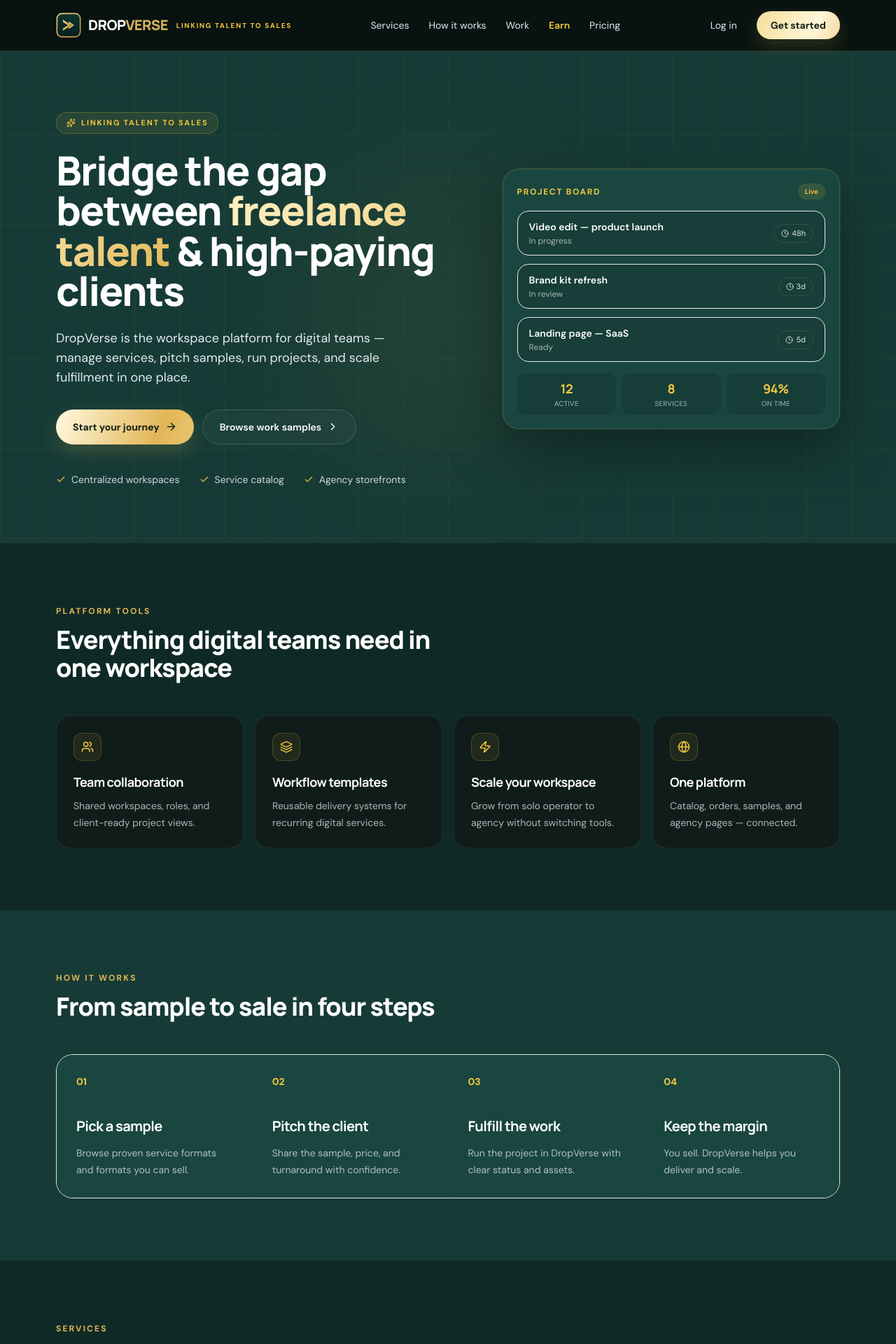
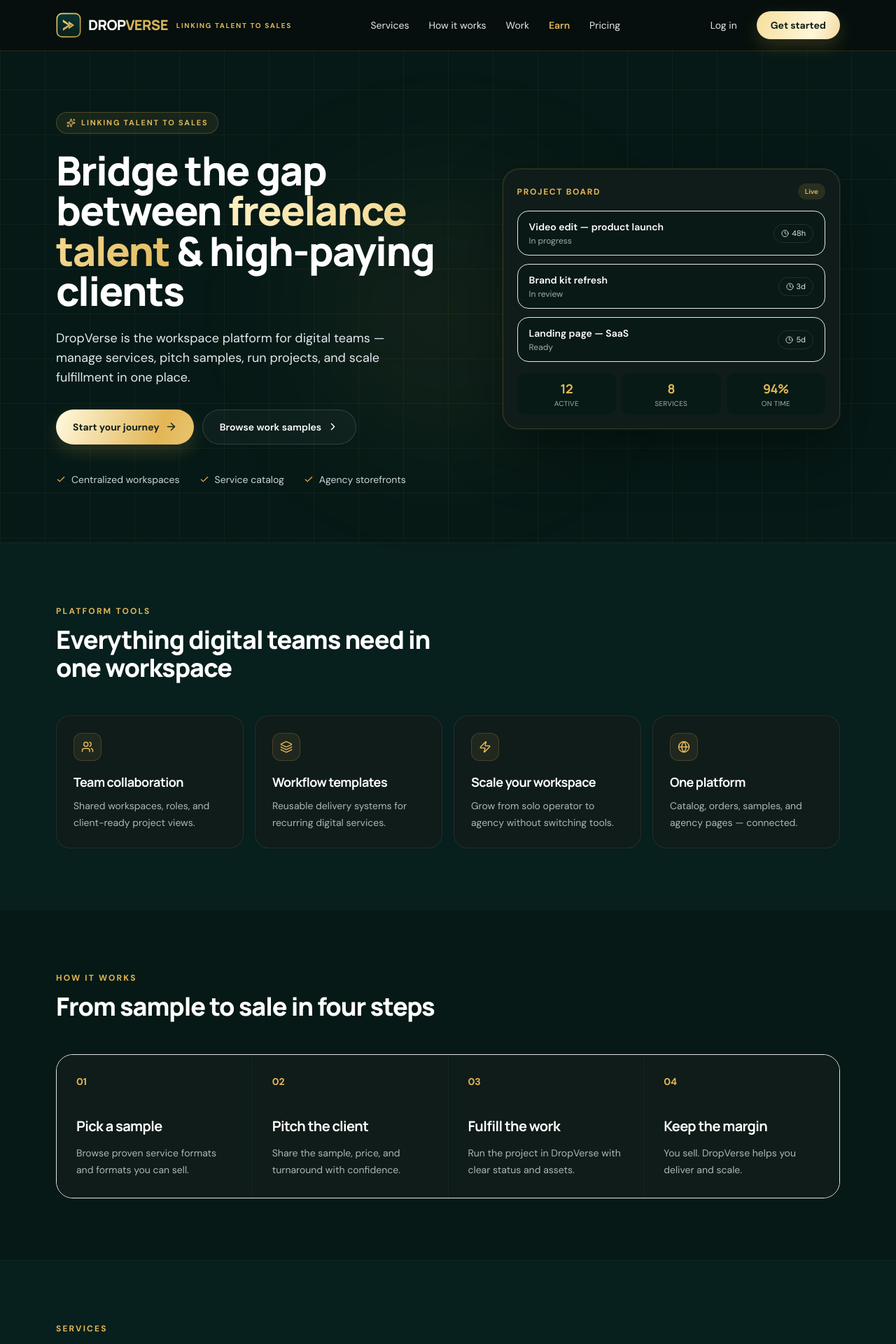
Before and after one commit to dropverseagency/dropverse, a Next.js app: page / in a window 1280 px wide. Shown: the top 1920 px of the page at 70% size. Built offline with nearby package versions, Linux system fonts and the light colour scheme; no server answers.

Commit message:
style: map landing hard-coded colors to original dark palette

```diff
--- a/app/page.tsx
+++ b/app/page.tsx
@@ -66,19 +66,19 @@ function UserMenu({ user, isAdmin = false }: { user: { name?: string | null; ema
     <div className="relative">
       <button
         onClick={() => setOpen((o) => !o)}
-        className="flex items-center gap-2 rounded-full border border-[rgba(243,200,62,0.35)] bg-[rgba(243,200,62,0.08)] px-4 py-2 text-sm font-semibold text-[#f3c83e] transition hover:border-[rgba(243,200,62,0.6)] hover:bg-[rgba(243,200,62,0.14)]"
+        className="flex items-center gap-2 rounded-full border border-[rgba(226,182,86,0.35)] bg-[rgba(226,182,86,0.08)] px-4 py-2 text-sm font-semibold text-[#e2b656] transition hover:border-[rgba(226,182,86,0.6)] hover:bg-[rgba(226,182,86,0.14)]"
         aria-haspopup="true"
         aria-expanded={open}
       >
-        <span className="flex h-6 w-6 items-center justify-center rounded-full bg-[#f3c83e] text-xs font-bold text-[#0f2a26]">
+        <span className="flex h-6 w-6 items-center justify-center rounded-full bg-[#e2b656] text-xs font-bold text-[#071f1d]">
           {(user.name || user.email || '?').trim().charAt(0).toUpperCase()}
         </span>
         <span className="max-w-[10rem] truncate">{user.name || user.email}</span>
       </button>
       {open && (
-        <div className="absolute right-0 z-50 mt-2 w-48 overflow-hidden rounded-xl border border-white/10 bg-[#1a4640] shadow-xl">
+        <div className="absolute right-0 z-50 mt-2 w-48 overflow-hidden rounded-xl border border-white/10 bg-[#101c19] shadow-xl">
           {isAdmin ? (
-            <Link href="/admin" onClick={() => setOpen(false)} className="block px-4 py-3 text-sm font-bold text-[#f3c83e] transition hover:bg-white/5">
+            <Link href="/admin" onClick={() => setOpen(false)} className="block px-4 py-3 text-sm font-bold text-[#e2b656] transition hover:bg-white/5">
               Admin Panel
             </Link>
           ) : null}
@@ -157,27 +157,27 @@ export default function Home() {
   }, [signedIn])
 
   return (
-    <main className="overflow-hidden bg-[#163b36] text-white">
+    <main className="overflow-hidden bg-[#061916] text-white">
       <header className="brand-header fixed left-0 right-0 top-0 z-50 border-b border-white/5 backdrop-blur-xl">
         <div className="container flex h-[4.5rem] items-center justify-between">
           <div className="flex items-center gap-3">
             <Brand />
-            <span className="hidden text-[10px] font-bold uppercase tracking-[0.16em] text-[#f3c83e] sm:inline">
+            <span className="hidden text-[10px] font-bold uppercase tracking-[0.16em] text-[#e2b656] sm:inline">
               Linking talent to sales
             </span>
           </div>
           <nav className="hidden items-center gap-7 text-sm text-[#e2e8f0] md:flex">
-            <a href="#services" className="hover:text-[#f3c83e]">Services</a>
-            <a href="#how" className="hover:text-[#f3c83e]">How it works</a>
-            <a href="#samples" className="hover:text-[#f3c83e]">Work</a>
-            <Link href="/earn" className="font-semibold text-[#f3c83e] hover:text-[#ffe08a]">Earn</Link>
-            <Link href="/pricing" className="hover:text-[#f3c83e]">Pricing</Link>
+            <a href="#services" className="hover:text-[#e2b656]">Services</a>
+            <a href="#how" className="hover:text-[#e2b656]">How it works</a>
+            <a href="#samples" className="hover:text-[#e2b656]">Work</a>
+            <Link href="/earn" className="font-semibold text-[#e2b656] hover:text-[#f6de9d]">Earn</Link>
+            <Link href="/pricing" className="hover:text-[#e2b656]">Pricing</Link>
           </nav>
           <div className="hidden items-center gap-3 md:flex">
             {signedIn && auth.user ? (
               <>
                 {isAdmin && (
-                  <Link href="/admin" className="inline-flex items-center gap-1.5 rounded-full border border-[rgba(243,200,62,0.4)] bg-[rgba(243,200,62,0.12)] px-3.5 py-2 text-sm font-bold text-[#f3c83e] transition hover:bg-[rgba(243,200,62,0.22)]">
+                  <Link href="/admin" className="inline-flex items-center gap-1.5 rounded-full border border-[rgba(226,182,86,0.4)] bg-[rgba(226,182,86,0.12)] px-3.5 py-2 text-sm font-bold text-[#e2b656] transition hover:bg-[rgba(226,182,86,0.22)]">
                     <ShieldCheck size={16} className="shrink-0 md:hidden" aria-label="Admin Panel" />
                     <span className="hidden md:inline">Admin</span>
                   </Link>
@@ -191,7 +191,7 @@ export default function Home() {
           </div>
           <div className="flex items-center gap-2.5 md:hidden">
             {isAdmin ? (
-              <Link href="/admin" className="flex h-9 w-9 items-center justify-center rounded-full border border-[rgba(243,200,62,0.4)] bg-[rgba(243,200,62,0.12)] text-[#f3c83e]" aria-label="Admin Panel">
+              <Link href="/admin" className="flex h-9 w-9 items-center justify-center rounded-full border border-[rgba(226,182,86,0.4)] bg-[rgba(226,182,86,0.12)] text-[#e2b656]" aria-label="Admin Panel">
                 <ShieldCheck size={17} />
               </Link>
             ) : null}
@@ -201,18 +201,18 @@ export default function Home() {
           </div>
         </div>
         {menu && (
-          <div className="border-t border-white/5 bg-[#0f2a26] p-5 md:hidden">
+          <div className="border-t border-white/5 bg-[#071f1d] p-5 md:hidden">
             <div className="container flex flex-col gap-5 text-[#e2e8f0]">
               <a href="#services" onClick={() => setMenu(false)}>Services</a>
               <a href="#how" onClick={() => setMenu(false)}>How it works</a>
               <a href="#samples" onClick={() => setMenu(false)}>Work</a>
-              <Link href="/earn" className="text-[#f3c83e]" onClick={() => setMenu(false)}>Earn With DropVerse →</Link>
+              <Link href="/earn" className="text-[#e2b656]" onClick={() => setMenu(false)}>Earn With DropVerse →</Link>
               <Link href="/pricing" onClick={() => setMenu(false)}>Pricing</Link>
-              {isAdmin ? <Link href="/admin" className="font-bold text-[#f3c83e]" onClick={() => setMenu(false)}>Admin Panel →</Link> : null}
+              {isAdmin ? <Link href="/admin" className="font-bold text-[#e2b656]" onClick={() => setMenu(false)}>Admin Panel →</Link> : null}
               {signedIn ? (
-                <Link href="/dashboard" className="text-[#f3c83e]" onClick={() => setMenu(false)}>Dashboard →</Link>
+                <Link href="/dashboard" className="text-[#e2b656]" onClick={() => setMenu(false)}>Dashboard →</Link>
               ) : (
-                <Link href="/login" className="text-[#f3c83e]">Get Started →</Link>
+                <Link href="/login" className="text-[#e2b656]">Get Started →</Link>
               )}
             </div>
           </div>
@@ -220,10 +220,10 @@ export default function Home() {
       </header>
 
       <section className="grid-bg relative flex min-h-[88vh] items-center pt-20">
-        <div className="absolute left-1/2 top-1/3 h-[380px] w-[380px] -translate-x-1/2 rounded-full bg-[rgba(243,200,62,0.06)] blur-[100px]" />
+        <div className="absolute left-1/2 top-1/3 h-[380px] w-[380px] -translate-x-1/2 rounded-full bg-[rgba(226,182,86,0.06)] blur-[100px]" />
         <div className="container relative grid items-center gap-12 py-20 lg:grid-cols-[1.1fr_0.9fr]">
           <motion.div variants={reveal} initial={reduceMotion ? false : 'hidden'} animate="show">
-            <motion.div variants={reveal} className="mb-6 inline-flex items-center gap-2 rounded-full border border-[rgba(243,200,62,0.25)] bg-[rgba(243,200,62,0.08)] px-3.5 py-1.5 text-[11px] font-bold uppercase tracking-[0.16em] text-[#f3c83e]">
+            <motion.div variants={reveal} className="mb-6 inline-flex items-center gap-2 rounded-full border border-[rgba(226,182,86,0.25)] bg-[rgba(226,182,86,0.08)] px-3.5 py-1.5 text-[11px] font-bold uppercase tracking-[0.16em] text-[#e2b656]">
               <Sparkles size={13} /> Linking talent to sales
             </motion.div>
             <motion.h1 variants={reveal} className="font-display text-[2.6rem] font-extrabold leading-[1.05] tracking-[-0.04em] sm:text-5xl lg:text-[3.6rem]">
@@ -237,26 +237,26 @@ export default function Home() {
                 {signedIn ? 'Create project' : 'Start your journey'}
                 <ArrowRight size={17} className="transition group-hover:translate-x-0.5" />
               </Link>
-              <a href="#samples" className="inline-flex items-center gap-2 rounded-full border border-white/15 bg-white/[0.03] px-6 py-3.5 text-sm font-semibold text-white transition hover:border-[rgba(243,200,62,0.4)]">
+              <a href="#samples" className="inline-flex items-center gap-2 rounded-full border border-white/15 bg-white/[0.03] px-6 py-3.5 text-sm font-semibold text-white transition hover:border-[rgba(226,182,86,0.4)]">
                 Browse work samples <ChevronRight size={17} />
               </a>
             </motion.div>
             <motion.div variants={reveal} className="mt-10 flex flex-wrap gap-x-7 gap-y-2 text-sm text-[#e2e8f0]/90">
-              <span className="inline-flex items-center gap-2"><Check size={14} className="text-[#f3c83e]" /> Centralized workspaces</span>
-              <span className="inline-flex items-center gap-2"><Check size={14} className="text-[#f3c83e]" /> Service catalog</span>
-              <span className="inline-flex items-center gap-2"><Check size={14} className="text-[#f3c83e]" /> Agency storefronts</span>
+              <span className="inline-flex items-center gap-2"><Check size={14} className="text-[#e2b656]" /> Centralized workspaces</span>
+              <span className="inline-flex items-center gap-2"><Check size={14} className="text-[#e2b656]" /> Service catalog</span>
+              <span className="inline-flex items-center gap-2"><Check size={14} className="text-[#e2b656]" /> Agency storefronts</span>
             </motion.div>
           </motion.div>
 
           <motion.div variants={reveal} initial={reduceMotion ? false : 'hidden'} animate="show" className="relative hidden lg:block">
-            <div className="glow float-slow rounded-3xl border border-[rgba(243,200,62,0.18)] bg-[#1a4640] p-5">
+            <div className="glow float-slow rounded-3xl border border-[rgba(226,182,86,0.18)] bg-[#101c19] p-5">
               <div className="mb-4 flex items-center justify-between">
-                <p className="text-xs font-bold uppercase tracking-[0.14em] text-[#f3c83e]">Project board</p>
-                <span className="rounded-full bg-[rgba(243,200,62,0.12)] px-2.5 py-1 text-[10px] font-semibold text-[#f3c83e]">Live</span>
+                <p className="text-xs font-bold uppercase tracking-[0.14em] text-[#e2b656]">Project board</p>
+                <span className="rounded-full bg-[rgba(226,182,86,0.12)] px-2.5 py-1 text-[10px] font-semibold text-[#e2b656]">Live</span>
               </div>
               <div className="space-y-3">
                 {[['Video edit — product launch', 'In progress', '48h'], ['Brand kit refresh', 'In review', '3d'], ['Landing page — SaaS', 'Ready', '5d']].map(([title, status, eta]) => (
-                  <div key={title} className="flex items-center justify-between rounded-2xl border border-white/8 bg-[#163b36]/70 px-4 py-3">
+                  <div key={title} className="flex items-center justify-between rounded-2xl border border-white/8 bg-[#061916]/70 px-4 py-3">
                     <div>
                       <p className="text-sm font-semibold text-white">{title}</p>
                       <p className="mt-0.5 text-xs text-[#e2e8f0]/70">{status}</p>
@@ -269,8 +269,8 @@ export default function Home() {
               </div>
               <div className="mt-4 grid grid-cols-3 gap-2">
                 {[['12', 'Active'], ['8', 'Services'], ['94%', 'On time']].map(([n, l]) => (
-                  <div key={l} className="rounded-xl bg-[#163b36]/80 px-3 py-2 text-center">
-                    <p className="font-display text-lg font-bold text-[#f3c83e]">{n}</p>
+                  <div key={l} className="rounded-xl bg-[#061916]/80 px-3 py-2 text-center">
+                    <p className="font-display text-lg font-bold text-[#e2b656]">{n}</p>
                     <p className="text-[10px] uppercase tracking-wide text-[#e2e8f0]/70">{l}</p>
                   </div>
                 ))}
@@ -280,7 +280,7 @@ export default function Home() {
         </div>
       </section>
 
-      <section id="about" className="section-pad border-t border-white/5 bg-[#0f2a26]">
+      <section id="about" className="section-pad border-t border-white/5 bg-[#071f1d]">
         <div className="container">
           <p className="eyebrow">Platform tools</p>
           <h2 className="font-display mt-3 max-w-xl text-3xl font-extrabold tracking-tight sm:text-4xl">Everything digital teams need in one workspace</h2>
@@ -299,8 +299,8 @@ export default function Home() {
           <h2 className="font-display mt-3 max-w-xl text-3xl font-extrabold tracking-tight sm:text-4xl">From sample to sale in four steps</h2>
           <div className="mt-12 grid gap-px overflow-hidden rounded-3xl border border-white/8 bg-white/5 md:grid-cols-4">
             {[['01', 'Pick a sample', 'Browse proven service formats and formats you can sell.'], ['02', 'Pitch the client', 'Share the sample, price, and turnaround with confidence.'], ['03', 'Fulfill the work', 'Run the project in DropVerse with clear status and assets.'], ['04', 'Keep the margin', 'You sell. DropVerse helps you deliver and scale.']].map(([n, t, d]) => (
-              <div key={n} className="bg-[#1a4640] p-7">
-                <div className="text-sm font-bold text-[#f3c83e]">{n}</div>
+              <div key={n} className="bg-[#101c19] p-7">
+                <div className="text-sm font-bold text-[#e2b656]">{n}</div>
                 <h3 className="font-display mt-10 text-xl font-bold">{t}</h3>
                 <p className="mt-3 text-sm leading-6 text-[#e2e8f0]/75">{d}</p>
               </div>
@@ -309,21 +309,21 @@ export default function Home() {
         </div>
       </section>
 
-      <section id="services" className="section-pad border-t border-white/5 bg-[#0f2a26]">
+      <section id="services" className="section-pad border-t border-white/5 bg-[#071f1d]">
         <div className="container">
           <div className="flex flex-col justify-between gap-4 sm:flex-row sm:items-end">
             <div>
               <p className="eyebrow">Services</p>
               <h2 className="font-display mt-3 text-3xl font-extrabold tracking-tight sm:text-4xl">Built to sell</h2>
             </div>
-            <Link href="/pricing" className="inline-flex items-center gap-2 text-sm font-bold text-[#f3c83e]">View plans <ArrowRight size={16} /></Link>
+            <Link href="/pricing" className="inline-flex items-center gap-2 text-sm font-bold text-[#e2b656]">View plans <ArrowRight size={16} /></Link>
           </div>
           <motion.div variants={stagger} initial={reduceMotion ? false : 'hidden'} whileInView="show" viewport={{ once: true, amount: 0.12 }} className="mt-12 grid gap-3 sm:grid-cols-2 lg:grid-cols-4">
             {services.map(([title, text], i) => (
               <motion.div key={title + String(i)} variants={staggerItem} className="bento-card group p-6">
                 <div className="flex items-center justify-between">
                   <span className="text-xs font-bold text-[#e2e8f0]/50">0{i + 1}</span>
-                  <ArrowRight size={16} className="text-[#e2e8f0]/40 transition group-hover:translate-x-1 group-hover:text-[#f3c83e]" />
+                  <ArrowRight size={16} className="text-[#e2e8f0]/40 transition group-hover:translate-x-1 group-hover:text-[#e2b656]" />
                 </div>
                 <h3 className="font-display mt-8 text-lg font-bold">{title}</h3>
                 <p className="mt-2 text-sm leading-6 text-[#e2e8f0]/75">{text}</p>
@@ -344,7 +344,7 @@ export default function Home() {
           </div>
           <div className="mt-8 flex flex-wrap gap-2">
             {sampleCategories.map((cat) => (
-              <button key={cat} type="button" onClick={() => setSampleFilter(cat)} className={`rounded-full px-3.5 py-1.5 text-xs font-semibold transition ${sampleFilter === cat ? 'bg-[#f3c83e] text-[#0f2a26]' : 'border border-white/10 bg-white/[0.03] text-[#e2e8f0] hover:border-[rgba(243,200,62,0.35)]'}`}>{cat}</button>
+              <button key={cat} type="button" onClick={() => setSampleFilter(cat)} className={`rounded-full px-3.5 py-1.5 text-xs font-semibold transition ${sampleFilter === cat ? 'bg-[#e2b656] text-[#071f1d]' : 'border border-white/10 bg-white/[0.03] text-[#e2e8f0] hover:border-[rgba(226,182,86,0.35)]'}`}>{cat}</button>
             ))}
           </div>
           <div className="mt-10 grid gap-5 md:grid-cols-3">
@@ -355,19 +355,19 @@ export default function Home() {
               const sampleId = !Array.isArray(sample) && 'id' in sample ? sample.id : undefined
               return (
                 <div key={title + String(i)} className="bento-card group overflow-hidden">
-                  <div className="relative aspect-[16/10] overflow-hidden bg-[#0f2a26]">
+                  <div className="relative aspect-[16/10] overflow-hidden bg-[#071f1d]">
                     {media ? (
                       // eslint-disable-next-line @next/next/no-img-element
                       <img src={media} alt="" className="h-full w-full object-cover transition duration-500 group-hover:scale-[1.03]" />
                     ) : (
-                      <div className="absolute inset-0 bg-[radial-gradient(circle_at_30%_20%,rgba(243,200,62,.18),transparent_40%),linear-gradient(135deg,#1a4640,#0f2a26)]" />
+                      <div className="absolute inset-0 bg-[radial-gradient(circle_at_30%_20%,rgba(226,182,86,.18),transparent_40%),linear-gradient(135deg,#101c19,#071f1d)]" />
                     )}
                     <div className="absolute inset-0 flex items-center justify-center">
-                      <div className="flex h-12 w-12 items-center justify-center rounded-full border border-[rgba(243,200,62,0.35)] bg-[rgba(15,42,38,0.75)] text-[#f3c83e] backdrop-blur">
+                      <div className="flex h-12 w-12 items-center justify-center rounded-full border border-[rgba(226,182,86,0.35)] bg-[rgba(7,31,29,0.75)] text-[#e2b656] backdrop-blur">
                         <Play size={18} fill="currentColor" />
                       </div>
                     </div>
-                    <span className="absolute left-3 top-3 rounded-full bg-[rgba(15,42,38,0.85)] px-2.5 py-1 text-[11px] font-semibold text-[#f3c83e] backdrop-blur">{cat}</span>
+                    <span className="absolute left-3 top-3 rounded-full bg-[rgba(7,31,29,0.85)] px-2.5 py-1 text-[11px] font-semibold text-[#e2b656] backdrop-blur">{cat}</span>
                   </div>
                   <div className="p-5">
                     <div className="flex items-start justify-between gap-3">
@@ -383,14 +383,14 @@ export default function Home() {
         </div>
       </motion.section>
 
-      <section id="start" className="section-pad border-t border-white/5 bg-[#0f2a26]">
+      <section id="start" className="section-pad border-t border-white/5 bg-[#071f1d]">
         <div className="container text-center">
           <p className="eyebrow">Get started</p>
           <h2 className="font-display mt-3 text-3xl font-extrabold tracking-tight sm:text-4xl">Ready to build?</h2>
           <p className="mx-auto mt-4 max-w-lg text-sm leading-6 text-[#e2e8f0]/75">Create your workspace and start managing digital projects, samples, and agency storefronts in one place.</p>
           <div className="mt-9 flex flex-wrap justify-center gap-3">
             <Link href={ctaFor(signedIn, '/login')} className="brand-button-primary rounded-full px-8 py-3.5 text-sm font-bold">{signedIn ? 'Go to dashboard' : 'Create account'}</Link>
-            <Link href="/pricing" className="rounded-full border border-white/15 px-8 py-3.5 text-sm font-semibold text-white transition hover:border-[rgba(243,200,62,0.4)]">View pricing</Link>
+            <Link href="/pricing" className="rounded-full border border-white/15 px-8 py-3.5 text-sm font-semibold text-white transition hover:border-[rgba(226,182,86,0.4)]">View pricing</Link>
           </div>
         </div>
       </section>
@@ -399,13 +399,13 @@ export default function Home() {
         <div className="container flex flex-col items-center justify-between gap-6 sm:flex-row">
           <div className="flex flex-col items-center gap-1 sm:items-start">
             <Brand compact />
-            <p className="text-[10px] font-bold uppercase tracking-[0.16em] text-[#f3c83e]/80">Linking talent to sales</p>
+            <p className="text-[10px] font-bold uppercase tracking-[0.16em] text-[#e2b656]/80">Linking talent to sales</p>
           </div>
           <div className="flex flex-wrap justify-center gap-6 text-sm text-[#e2e8f0]/70">
-            <Link href="/privacy" className="hover:text-[#f3c83e]">Privacy</Link>
-            <Link href="/terms" className="hover:text-[#f3c83e]">Terms</Link>
-            <Link href="/refund" className="hover:text-[#f3c83e]">Refund</Link>
-            <Link href="/pricing" className="hover:text-[#f3c83e]">Pricing</Link>
+            <Link href="/privacy" className="hover:text-[#e2b656]">Privacy</Link>
+            <Link href="/terms" className="hover:text-[#e2b656]">Terms</Link>
+            <Link href="/refund" className="hover:text-[#e2b656]">Refund</Link>
+            <Link href="/pricing" className="hover:text-[#e2b656]">Pricing</Link>
           </div>
           <p className="text-sm text-[#e2e8f0]/50">© {new Date().getFullYear()} DropVerse</p>
         </div>
@@ -417,7 +417,7 @@ export default function Home() {
 function Feature({ icon, title, text }: { icon: React.ReactNode; title: string; text: string }) {
   return (
     <div className="bento-card p-6">
-      <div className="mb-4 flex h-10 w-10 items-center justify-center rounded-xl border border-[rgba(243,200,62,0.2)] bg-[rgba(243,200,62,0.08)] text-[#f3c83e]">{icon}</div>
+      <div className="mb-4 flex h-10 w-10 items-center justify-center rounded-xl border border-[rgba(226,182,86,0.2)] bg-[rgba(226,182,86,0.08)] text-[#e2b656]">{icon}</div>
       <h3 className="font-display text-lg font-bold">{title}</h3>
       <p className="mt-2 text-sm leading-6 text-[#e2e8f0]/75">{text}</p>
     </div>
```
